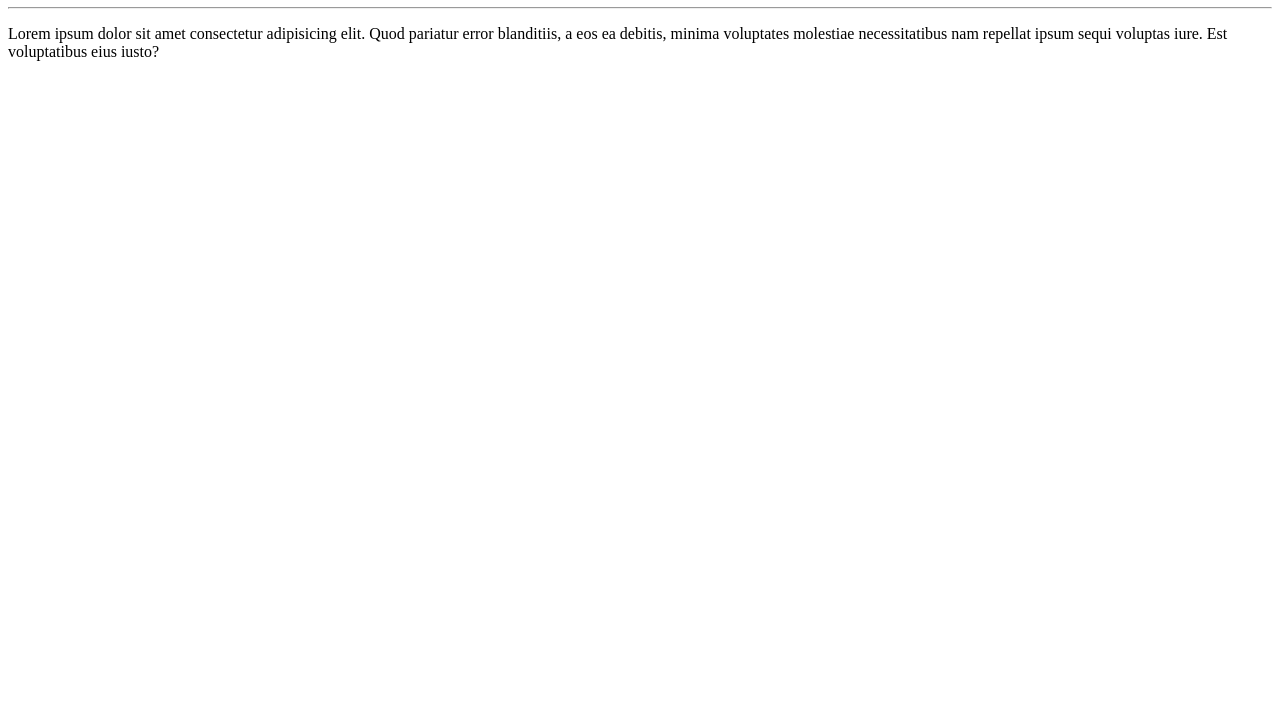
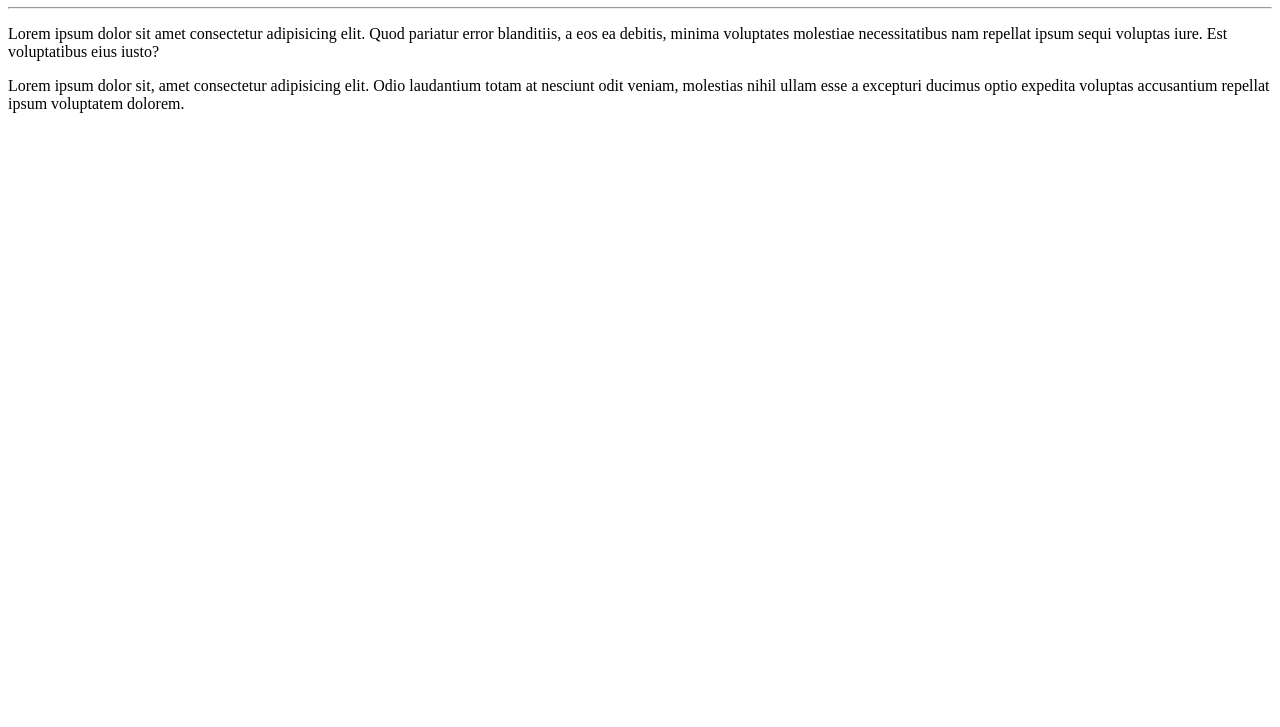
Before and after one commit to JohnnyDev7/Ola-Mundo, a plain HTML site: page site-exemplo/index.html in a window 1280 px wide. Shown: the part 73-800 px from the top of the page. Drawn offline with Linux system fonts and the light colour scheme.

Commit message:
Adição de parágrafo

```diff
--- a/site-exemplo/index.html
+++ b/site-exemplo/index.html
@@ -10,6 +10,6 @@
     <h1>Olá, Mundo!!!</h1>
     <hr>
     <p>Lorem ipsum dolor sit amet consectetur adipisicing elit. Quod pariatur error blanditiis, a eos ea debitis, minima voluptates molestiae necessitatibus nam repellat ipsum sequi voluptas iure. Est voluptatibus eius iusto?</p>
-
+    <p>Lorem ipsum dolor sit, amet consectetur adipisicing elit. Odio laudantium totam at nesciunt odit veniam, molestias nihil ullam esse a excepturi ducimus optio expedita voluptas accusantium repellat ipsum voluptatem dolorem.</p>
 </body>
 </html>
```
